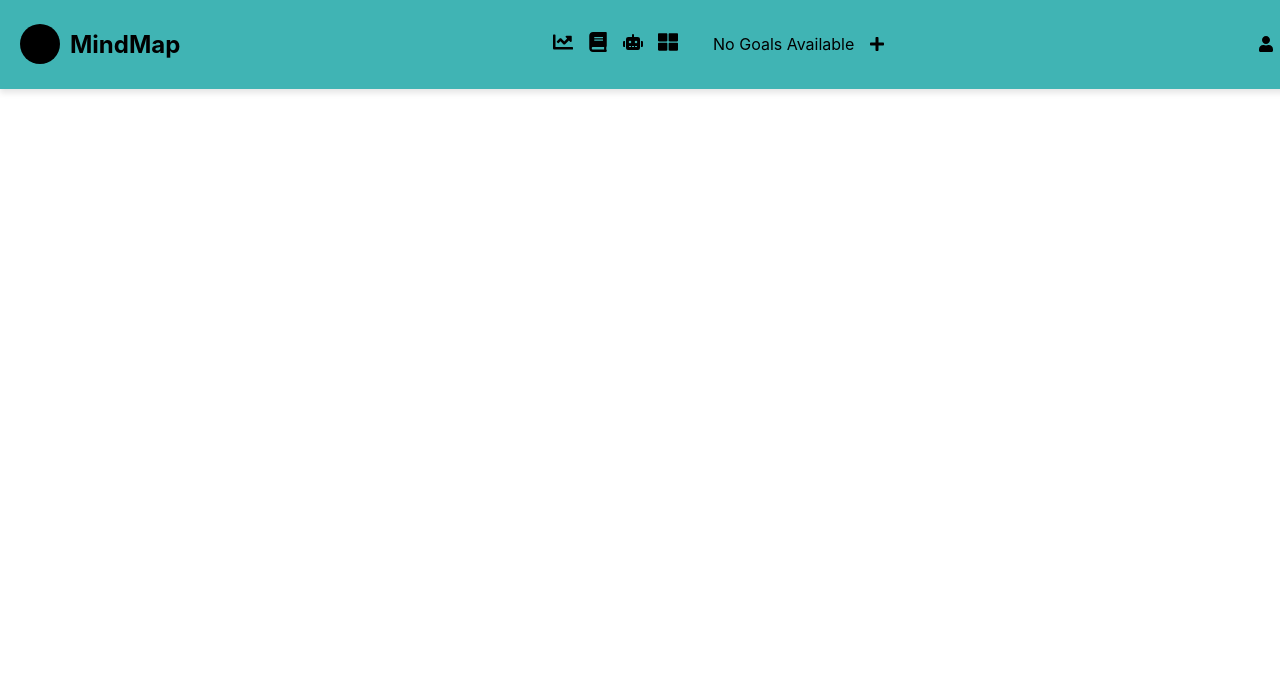
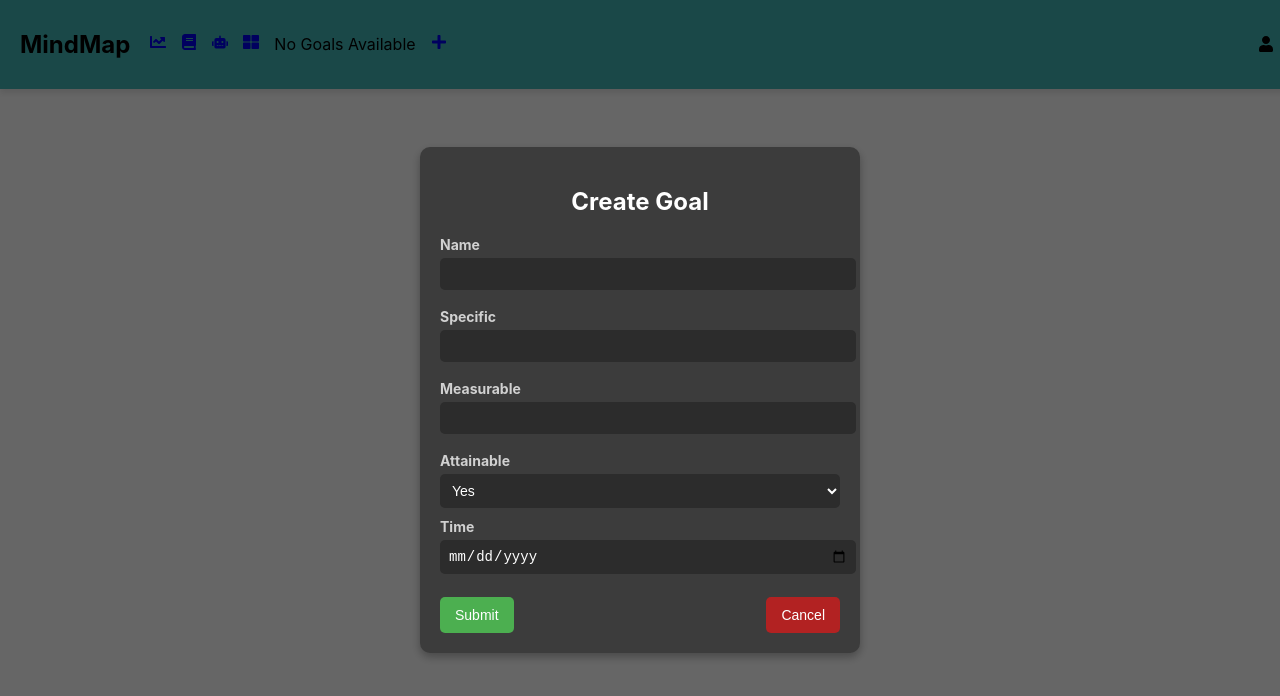
Before and after one commit to renasustek/MindMapFrontend, a React (Create React App) app: page /CreateGoal in a window 1280 px wide. Shown: the top 696 px of the page. Built offline with nearby package versions, Linux system fonts and the light colour scheme.

Commit message:
Fixing some css issues

```diff
--- a/src/App.js
+++ b/src/App.js
@@ -8,19 +8,22 @@ import GoalPage from "./pages/GoalPage";
 import Chatbot from "./pages/Chatbot"; // ✅ Import Chatbot Page
 import PriorityTasks from "./pages/PriorityTasks"; // ✅ Import Main Kanban Board
 import { AuthProvider } from "./context/AuthContext";
+import CreateGoal from "./pages/CreateGoal";
+import "./styles/App.css"
 
 const App = () => {
   return (
     <AuthProvider>
       <Router>
         <NavBar />
-        <div className="pt-16">
+        <div className="main-content">
           <Routes>
             <Route path="/" element={<Home />} />
             <Route path="/progressTracker" element={<ProgressTracker />} />
             <Route path="/leaderboard" element={<Leaderboard />} />
             <Route path="/chatbot" element={<Chatbot />} /> {/* ✅ New Chatbot Page */}
             <Route path="/PriorityTasks" element={<PriorityTasks />} /> {/* ✅ New Main Kanban Board */}
+            <Route path="/CreateGoal" element={<CreateGoal />} /> {/* ✅ New Main Kanban Board */}
             <Route path="/goal/:goalId/:kanbanBoardId/:specificSteps/:measureProgress/:isGoalRealistic/:dueDate/:completedDate" element={<GoalPage />} />
           </Routes>
         </div>
--- a/src/components/NavBar.js
+++ b/src/components/NavBar.js
@@ -1,16 +1,16 @@
 import React, { useState, useEffect, useContext } from "react";
 import { Link, useNavigate } from "react-router-dom";
-import { FaChartLine, FaBook, FaPlus, FaRedo, FaUser, FaSignOutAlt, FaRobot, FaThLarge } from "react-icons/fa"; // ✅ Import Chatbot & Kanban Icons
+import { FaBars, FaTimes, FaChartLine, FaBook, FaPlus, FaUser, FaSignOutAlt, FaRobot, FaThLarge } from "react-icons/fa";
 import { AuthContext } from "../context/AuthContext";
 import AuthModal from "./AuthModal";
 import axios from "axios";
 import "../styles/NavBar.css";
 
-
 const NavBar = () => {
   const { isAuthenticated, logout } = useContext(AuthContext);
   const [showModal, setShowModal] = useState(false);
   const [goals, setGoals] = useState([]);
+  const [menuOpen, setMenuOpen] = useState(false);
 
   const navigate = useNavigate();
 
@@ -45,26 +45,17 @@ const NavBar = () => {
   return (
     <>
       <nav className="navbar">
+        {/* Left Section: Logo + Navigation Links */}
         <div className="nav-left">
           <div className="logo"></div>
           <h1>MindMap</h1>
-        </div>
 
           <div className="nav-links">
             <Link to="/progressTracker"><FaChartLine /></Link>
             <Link to="/leaderboard"><FaBook /></Link>
+            <Link to="/chatbot"><FaRobot title="Chatbot" /></Link>
+            <Link to="/PriorityTasks"><FaThLarge title="PriorityTasks" /></Link>
 
-          {/* ✅ Chatbot Button */}
-          <Link to="/chatbot">
-            <FaRobot title="Chatbot" />
-          </Link>
-
-          {/* ✅ Main Kanban Board Button */}
-          <Link to="/PriorityTasks">
-            <FaThLarge title="PriorityTasks" />
-          </Link>
-
-          {/* ✅ Goals */}
             <div className="goal-buttons">
               {goals.length > 0 ? (
                 goals.map((goal) => (
@@ -77,10 +68,11 @@ const NavBar = () => {
               )}
             </div>
 
-          <FaPlus />
+            <Link to="/CreateGoal"><FaPlus title="CreateGoal" /></Link>
+          </div>
         </div>
 
-        {/* ✅ User Section */}
+        {/* Right Section: Login & Logout */}
         <div className="user-section">
           <FaUser onClick={() => setShowModal(true)} className="cursor-pointer" title="Login/Register" />
           <FaSignOutAlt
@@ -93,6 +85,52 @@ const NavBar = () => {
             title="Logout"
           />
         </div>
+
+        {/* Hamburger Menu (Mobile) */}
+        <div className="menu-icon" onClick={() => setMenuOpen(!menuOpen)}>
+          {menuOpen ? <FaTimes /> : <FaBars />}
+        </div>
+
+        {/* Mobile Navigation Menu */}
+        {menuOpen && (
+          <div className="mobile-menu">
+            <div className="mobile-menu-content">
+            <div className="menu-icon" onClick={() => setMenuOpen(!menuOpen)}>
+          {menuOpen ? <FaTimes /> : <FaBars />}
+        </div>
+              <Link to="/progressTracker" onClick={() => setMenuOpen(false)}>Progress Tracker</Link>
+              <Link to="/leaderboard" onClick={() => setMenuOpen(false)}>Leaderboard</Link>
+              <Link to="/chatbot" onClick={() => setMenuOpen(false)}>Chatbot</Link>
+              <Link to="/PriorityTasks" onClick={() => setMenuOpen(false)}>Priority Tasks</Link>
+              <Link to="/CreateGoal" onClick={() => setMenuOpen(false)}>Create Goal</Link>
+              <div className="goal-buttons">
+              {goals.length > 0 ? (
+                goals.map((goal) => (
+                  <button key={goal.uuid} onClick={() => handleGoalClick(goal)} className="goal-btn">
+                    GOAL
+                  </button>
+                ))
+              ) : (
+                <p>No Goals Available</p>
+              )}
+            </div>
+              {/* User Section inside Mobile Menu */}
+              <div className="mobile-user-section">
+                <FaUser onClick={() => { setShowModal(true); setMenuOpen(false); }} className="cursor-pointer" title="Login/Register" />
+                <FaSignOutAlt
+                  onClick={() => {
+                    logout();
+                    setGoals([]);
+                    localStorage.removeItem("goals");
+                    setMenuOpen(false);
+                  }}
+                  className="cursor-pointer"
+                  title="Logout"
+                />
+              </div>
+            </div>
+          </div>
+        )}
       </nav>
 
       {showModal && <AuthModal closeModal={() => setShowModal(false)} />}
--- a/src/context/AuthContext.js
+++ b/src/context/AuthContext.js
@@ -34,6 +34,7 @@ export const AuthProvider = ({ children }) => {
     } catch (error) {
       console.error("Logout failed", error);
     }
+    window.location.reload();
   };
 
   return (
--- /dev/null
+++ b/src/pages/CreateGoal.js
@@ -0,0 +1,70 @@
+import React, { useState } from "react";
+import axios from "axios";
+import "../styles/CreateGoal.css";
+import { Link, useNavigate } from "react-router-dom";
+
+const CreateGoal = () => {
+    const [kanbanBoardName, setKanbanBoardName] = useState("");
+    const [specificSteps, setSpecificSteps] = useState("");
+    const [measureProgress, setMeasureProgress] = useState("");
+    const [isGoalRealistic, setIsGoalRealistic] = useState(true);
+    const [dueDate, setDueDate] = useState("");
+
+    const handleSubmit = async (e) => {
+        e.preventDefault();
+
+        const requestData = {
+            kanbanBoardName,
+            specificSteps,
+            measureProgress,
+            isGoalRealistic,
+            dueDate: dueDate ? new Date(dueDate).toISOString().split("T")[0] : null,
+        };
+
+        try {
+            await axios.post("http://localhost:8080/goal/create", requestData, {
+                headers: { "Content-Type": "application/json" },
+                withCredentials: true,
+            });
+            console.log("✅ Goal Created", requestData);
+        } catch (error) {
+            console.error("❌ Failed to create goal", error);
+        }
+    };
+
+    return (
+        <div className="overlay">
+            <div className="modal">
+                <h2>Create Goal</h2>
+                <form onSubmit={handleSubmit}>
+                    <label>Name</label>
+                    <input type="text" value={kanbanBoardName} onChange={(e) => setKanbanBoardName(e.target.value)} required />
+
+                    <label>Specific</label>
+                    <input type="text" value={specificSteps} onChange={(e) => setSpecificSteps(e.target.value)} required />
+
+                    <label>Measurable</label>
+                    <input type="text" value={measureProgress} onChange={(e) => setMeasureProgress(e.target.value)} required />
+
+                    <label>Attainable</label>
+                    <select value={isGoalRealistic} onChange={(e) => setIsGoalRealistic(e.target.value === "true")}>
+                        <option value="true">Yes</option>
+                        <option value="false">No</option>
+                    </select>
+
+                    <label>Time</label>
+                    <input type="date" value={dueDate} onChange={(e) => setDueDate(e.target.value)} required />
+
+                    <div className="button-group">
+                        <button type="submit">Submit</button>
+                        <Link to="/">
+                            <button type="button">Cancel</button>
+                        </Link>
+                    </div>
+                </form>
+            </div>
+        </div>
+    );
+};
+
+export default CreateGoal;
--- /dev/null
+++ b/src/styles/App.css
@@ -0,0 +1,10 @@
+/* Ensure body content starts below the fixed navbar */
+body, html {
+    margin: 0;
+    padding: 0;
+}
+
+/* Push all content below the navbar */
+.main-content {
+    padding-top: 70px; /* Adjust based on your navbar height */
+}
--- /dev/null
+++ b/src/styles/CreateGoal.css
@@ -0,0 +1,81 @@
+/* Center the modal with overlay */
+.overlay {
+    position: fixed;
+    top: 0;
+    left: 0;
+    width: 100%;
+    height: 100%;
+    background: rgba(0, 0, 0, 0.6); /* Dimmed background */
+    display: flex;
+    justify-content: center;
+    align-items: center;
+    z-index: 1000;
+  }
+
+  /* Style the modal box */
+  .modal {
+    background: #3c3c3c;
+    padding: 20px;
+    border-radius: 10px;
+    width: 400px;
+    box-shadow: 0px 4px 10px rgba(0, 0, 0, 0.3);
+    color: white;
+    text-align: center;
+  }
+
+  /* Form label styling */
+  .modal label {
+    display: block;
+    font-size: 14px;
+    font-weight: bold;
+    margin-top: 10px;
+    text-align: left;
+    color: #d1d1d1;
+  }
+
+  /* Input fields styling */
+  .modal input,
+  .modal select {
+    width: 100%;
+    padding: 8px;
+    margin-top: 5px;
+    border-radius: 5px;
+    border: none;
+    background: #2c2c2c;
+    color: white;
+    font-size: 14px;
+  }
+
+  /* Button group for submit and cancel */
+  .button-group {
+    display: flex;
+    justify-content: space-between;
+    margin-top: 15px;
+  }
+
+  /* Buttons styling */
+  .button-group button {
+    padding: 10px 15px;
+    border: none;
+    cursor: pointer;
+    border-radius: 5px;
+    font-size: 14px;
+  }
+
+  .button-group button[type="submit"] {
+    background: #4caf50;
+    color: white;
+  }
+
+  .button-group button[type="submit"]:hover {
+    background: #45a049;
+  }
+
+  .button-group button[type="button"] {
+    background: #b22222;
+    color: white;
+  }
+
+  .button-group button[type="button"]:hover {
+    background: #a11c1c;
+  }
--- a/src/styles/NavBar.css
+++ b/src/styles/NavBar.css
@@ -1,8 +1,7 @@
-/* src/styles/NavBar.css */
-
+/* Base Navbar Styles */
 .navbar {
   width: 100%;
-    background-color: #40b4b4; /* Light blue background */
+  background-color: #40b4b4;
   color: black;
   display: flex;
   align-items: center;
@@ -16,66 +15,70 @@
   z-index: 50;
 }
 
+/* Left Section: Logo + Navigation Links */
 .nav-left {
   display: flex;
   align-items: center;
-  }
-
-  .logo {
-    width: 40px;
-    height: 40px;
-    background-color: black; /* Placeholder for logo */
-    border-radius: 50%;
-    margin-right: 10px;
 }
 
 .nav-links {
   display: flex;
   align-items: center;
   gap: 15px;
+  margin-left: 20px;
 }
 
-  .nav-links a {
-    color: black;
-    text-decoration: none;
-    font-size: 20px;
-  }
-
-  .nav-links a:hover {
-    opacity: 0.7;
-  }
-
-  .nav-icons {
-    display: flex;
-    align-items: center;
-    gap: 10px;
-    font-size: 22px;
-  }
-
-  .nav-icons i {
-    cursor: pointer;
-  }
-
+/* Right Section: User Auth */
 .user-section {
   display: flex;
   align-items: center;
   gap: 10px;
 }
-  .goal-buttons {
-    display: flex;
-    gap: 10px;
-    margin-left: 20px;
-  }
 
-  .goal-btn {
-    background: #007bff;
-    color: white;
-    padding: 5px 10px;
-    border: none;
-    border-radius: 5px;
+/* Mobile Menu Icon */
+.menu-icon {
+  display: none;
+  font-size: 28px;
   cursor: pointer;
 }
 
-  .goal-btn:hover {
-    background: #0056b3;
+/* Mobile Menu Styles */
+.mobile-menu {
+  position: fixed;
+  top: 0;
+  right: 0;
+  width: 250 px;
+  height: 100vh;
+  background-color: #40b4b4;
+  box-shadow: -2px 0 5px rgba(0, 0, 0, 0.2);
+  display: flex;
+  flex-direction: column;
+  align-items: center;
+  padding-top: 50px;
+  transition: transform 0.3s ease-in-out;
 }
+
+.mobile-menu-content a {
+  color: black;
+  text-decoration: none;
+  font-size: 18px;
+  margin: 15px 0;
+  display: block;
+}
+
+.mobile-user-section {
+  margin-top: 20px;
+  display: flex;
+  flex-direction: column;
+  align-items: center;
+}
+
+@media screen and (max-width: 768px) {
+  .nav-links {
+      display: none;
+  }
+
+  .menu-icon {
+      display: block;
+  }
+}
```
Also changed, not shown: src/components/KanbanBoard.js (+63 -35 lines), src/components/Task.js (+2 -9 lines), src/styles/Task.css (added, +52 -0 lines). Lines whose indentation alone changed are shown as unchanged.
